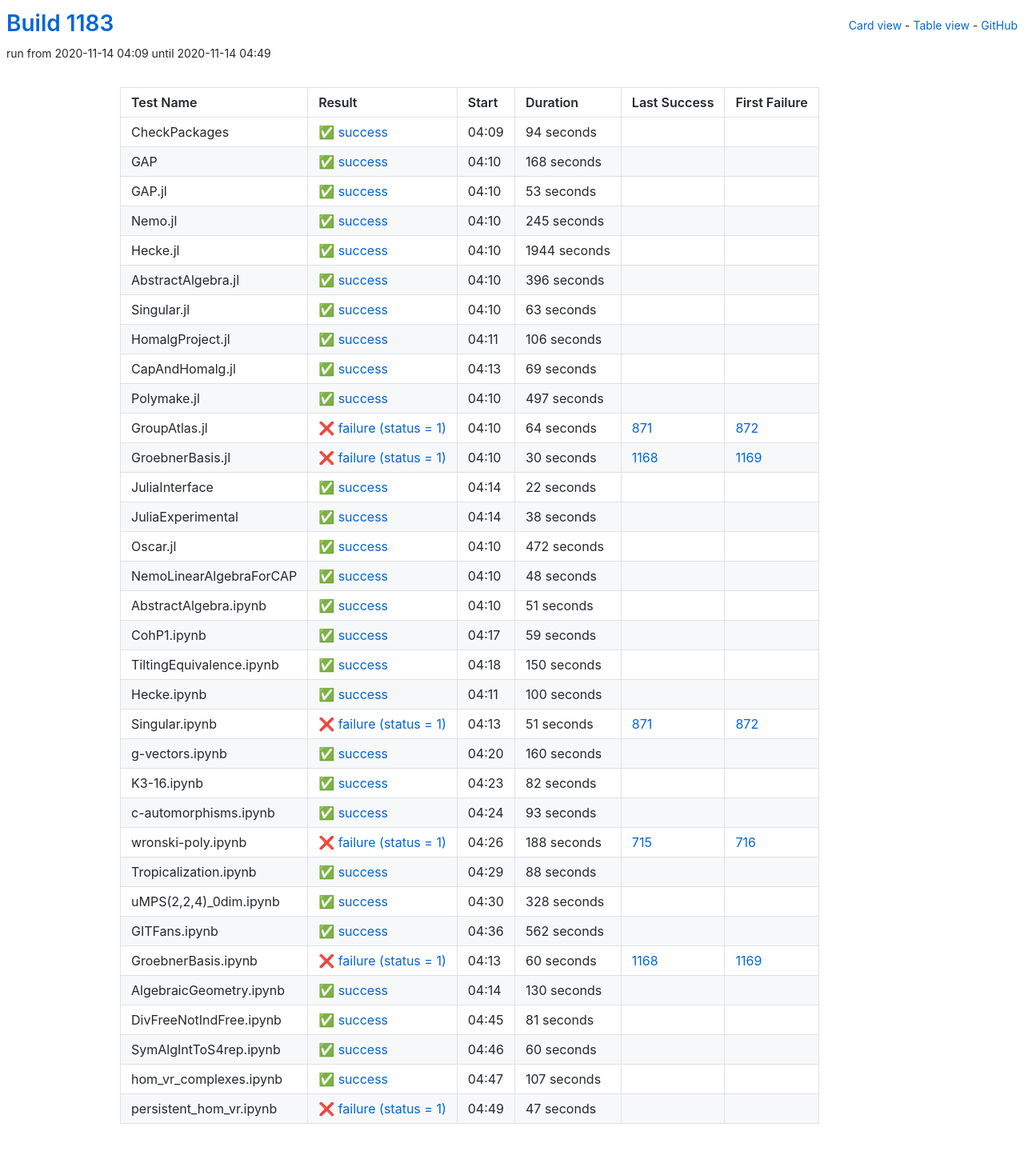
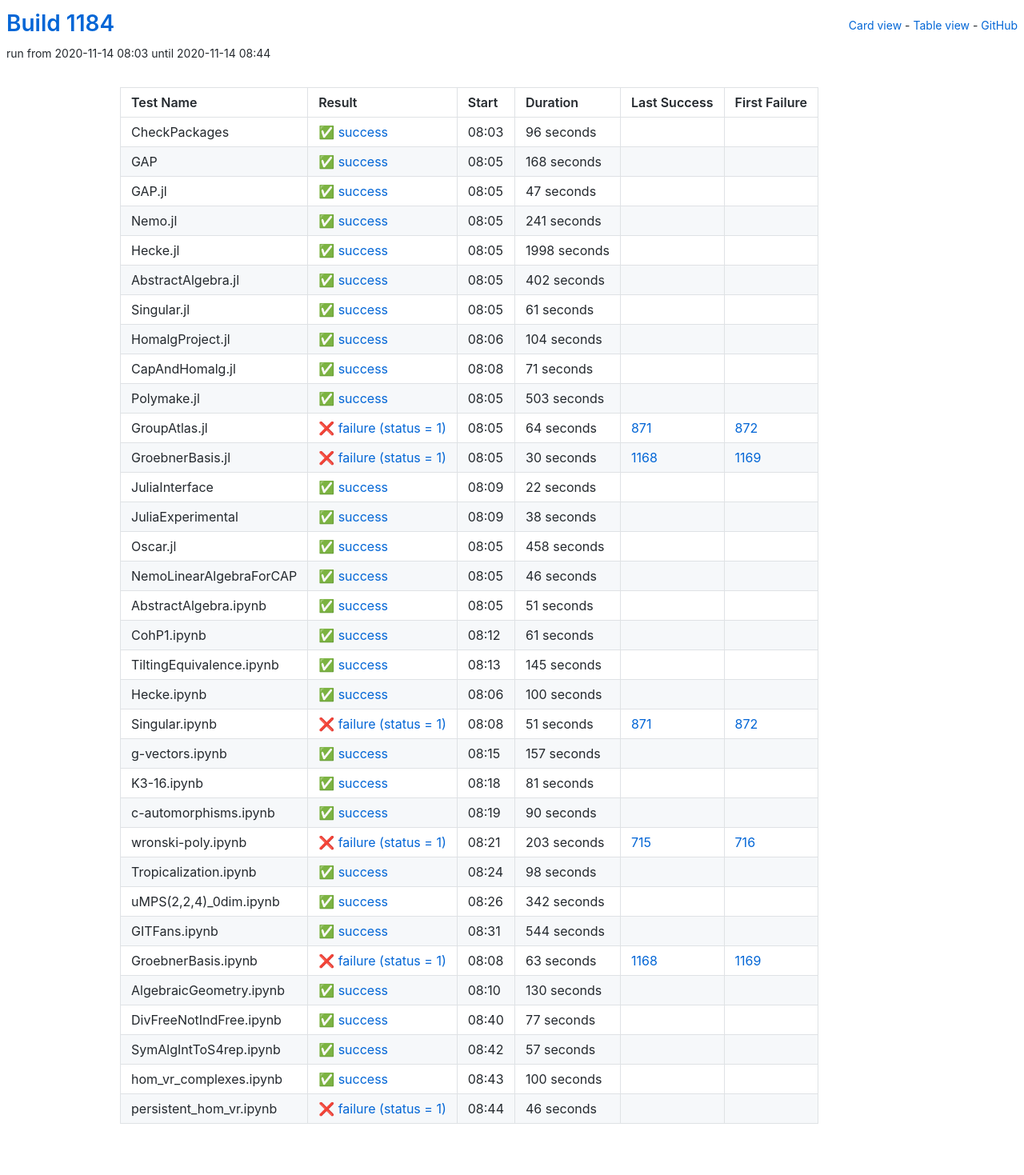
Before and after one commit to oscar-system/oscar-ci-status-stable, a Jekyll site: the page built from table.html, in a window 1280 px wide. Shown: the whole page at 80% size. Built offline with Jekyll 4.4.1, drawn with Linux system fonts in a browser that asks for light colours.

Commit message:
Build #1184

```diff
--- a/_data/ci.yml
+++ b/_data/ci.yml
@@ -1,6 +1,6 @@
 ---
-build: 1183
-build_url: https://oscarci.mathematik.uni-kl.de/job/oscar-stable/1183/
+build: 1184
+build_url: https://oscarci.mathematik.uni-kl.de/job/oscar-stable/1184/
 job: oscar-stable
 organization: oscar-system
 repo: oscar-ci-status-stable
@@ -8,20 +8,20 @@ repourl: https://github.com/oscar-system/oscar-ci-status-stable
 tests:
 - name: CheckPackages
   id: checkpackages
-  log: https://oscarci.mathematik.uni-kl.de/job/oscar-stable/1183/artifact/logs/build-1183/CheckPackages.log
-  start: 2020-11-14 04:09
+  log: https://oscarci.mathematik.uni-kl.de/job/oscar-stable/1184/artifact/logs/build-1184/CheckPackages.log
+  start: 2020-11-14 08:03
   success: true
   exitcode: 0
   status: success
-  duration: 94
+  duration: 96
   last_success: false
   last_success_url:
   first_failure: false
   first_failure_url:
 - name: GAP
   id: gap
-  log: https://oscarci.mathematik.uni-kl.de/job/oscar-stable/1183/artifact/logs/build-1183/GAP.log
-  start: 2020-11-14 04:10
+  log: https://oscarci.mathematik.uni-kl.de/job/oscar-stable/1184/artifact/logs/build-1184/GAP.log
+  start: 2020-11-14 08:05
   success: true
   exitcode: 0
   status: success
@@ -32,104 +32,104 @@ tests:
   first_failure_url:
 - name: GAP.jl
   id: gap-jl
-  log: https://oscarci.mathematik.uni-kl.de/job/oscar-stable/1183/artifact/logs/build-1183/GAP.jl.log
-  start: 2020-11-14 04:10
+  log: https://oscarci.mathematik.uni-kl.de/job/oscar-stable/1184/artifact/logs/build-1184/GAP.jl.log
+  start: 2020-11-14 08:05
   success: true
   exitcode: 0
   status: success
-  duration: 53
+  duration: 47
   last_success: false
   last_success_url:
   first_failure: false
   first_failure_url:
 - name: Nemo.jl
   id: nemo-jl
-  log: https://oscarci.mathematik.uni-kl.de/job/oscar-stable/1183/artifact/logs/build-1183/Nemo.jl.log
-  start: 2020-11-14 04:10
+  log: https://oscarci.mathematik.uni-kl.de/job/oscar-stable/1184/artifact/logs/build-1184/Nemo.jl.log
+  start: 2020-11-14 08:05
   success: true
   exitcode: 0
   status: success
-  duration: 245
+  duration: 241
   last_success: false
   last_success_url:
   first_failure: false
   first_failure_url:
 - name: Hecke.jl
   id: hecke-jl
-  log: https://oscarci.mathematik.uni-kl.de/job/oscar-stable/1183/artifact/logs/build-1183/Hecke.jl.log
-  start: 2020-11-14 04:10
+  log: https://oscarci.mathematik.uni-kl.de/job/oscar-stable/1184/artifact/logs/build-1184/Hecke.jl.log
+  start: 2020-11-14 08:05
   success: true
   exitcode: 0
   status: success
-  duration: 1944
+  duration: 1998
   last_success: false
   last_success_url:
   first_failure: false
   first_failure_url:
 - name: AbstractAlgebra.jl
   id: abstractalgebra-jl
-  log: https://oscarci.mathematik.uni-kl.de/job/oscar-stable/1183/artifact/logs/build-1183/AbstractAlgebra.jl.log
-  start: 2020-11-14 04:10
+  log: https://oscarci.mathematik.uni-kl.de/job/oscar-stable/1184/artifact/logs/build-1184/AbstractAlgebra.jl.log
+  start: 2020-11-14 08:05
   success: true
   exitcode: 0
   status: success
-  duration: 396
+  duration: 402
   last_success: false
   last_success_url:
   first_failure: false
   first_failure_url:
 - name: Singular.jl
   id: singular-jl
-  log: https://oscarci.mathematik.uni-kl.de/job/oscar-stable/1183/artifact/logs/build-1183/Singular.jl.log
-  start: 2020-11-14 04:10
+  log: https://oscarci.mathematik.uni-kl.de/job/oscar-stable/1184/artifact/logs/build-1184/Singular.jl.log
+  start: 2020-11-14 08:05
   success: true
   exitcode: 0
   status: success
-  duration: 63
+  duration: 61
   last_success: false
   last_success_url:
   first_failure: false
   first_failure_url:
 - name: HomalgProject.jl
   id: homalgproject-jl
-  log: https://oscarci.mathematik.uni-kl.de/job/oscar-stable/1183/artifact/logs/build-1183/HomalgProject.jl.log
-  start: 2020-11-14 04:11
+  log: https://oscarci.mathematik.uni-kl.de/job/oscar-stable/1184/artifact/logs/build-1184/HomalgProject.jl.log
+  start: 2020-11-14 08:06
   success: true
   exitcode: 0
   status: success
-  duration: 106
+  duration: 104
   last_success: false
   last_success_url:
   first_failure: false
   first_failure_url:
 - name: CapAndHomalg.jl
   id: capandhomalg-jl
-  log: https://oscarci.mathematik.uni-kl.de/job/oscar-stable/1183/artifact/logs/build-1183/CapAndHomalg.jl.log
-  start: 2020-11-14 04:13
+  log: https://oscarci.mathematik.uni-kl.de/job/oscar-stable/1184/artifact/logs/build-1184/CapAndHomalg.jl.log
+  start: 2020-11-14 08:08
   success: true
   exitcode: 0
   status: success
-  duration: 69
+  duration: 71
   last_success: false
   last_success_url:
   first_failure: false
   first_failure_url:
 - name: Polymake.jl
   id: polymake-jl
-  log: https://oscarci.mathematik.uni-kl.de/job/oscar-stable/1183/artifact/logs/build-1183/Polymake.jl.log
-  start: 2020-11-14 04:10
+  log: https://oscarci.mathematik.uni-kl.de/job/oscar-stable/1184/artifact/logs/build-1184/Polymake.jl.log
+  start: 2020-11-14 08:05
   success: true
   exitcode: 0
   status: success
-  duration: 497
+  duration: 503
   last_success: false
   last_success_url:
   first_failure: false
   first_failure_url:
 - name: GroupAtlas.jl
   id: groupatlas-jl
-  log: https://oscarci.mathematik.uni-kl.de/job/oscar-stable/1183/artifact/logs/build-1183/GroupAtlas.jl.log
-  start: 2020-11-14 04:10
+  log: https://oscarci.mathematik.uni-kl.de/job/oscar-stable/1184/artifact/logs/build-1184/GroupAtlas.jl.log
+  start: 2020-11-14 08:05
   success: false
   exitcode: 1
   status: failure
@@ -140,8 +140,8 @@ tests:
   first_failure_url: https://oscarci.mathematik.uni-kl.de/job/oscar-stable/872/
 - name: GroebnerBasis.jl
   id: groebnerbasis-jl
-  log: https://oscarci.mathematik.uni-kl.de/job/oscar-stable/1183/artifact/logs/build-1183/GroebnerBasis.jl.log
-  start: 2020-11-14 04:10
+  log: https://oscarci.mathematik.uni-kl.de/job/oscar-stable/1184/artifact/logs/build-1184/GroebnerBasis.jl.log
+  start: 2020-11-14 08:05
   success: false
   exitcode: 1
   status: failure
@@ -152,8 +152,8 @@ tests:
   first_failure_url: https://oscarci.mathematik.uni-kl.de/job/oscar-stable/1169/
 - name: JuliaInterface
   id: juliainterface
-  log: https://oscarci.mathematik.uni-kl.de/job/oscar-stable/1183/artifact/logs/build-1183/JuliaInterface.log
-  start: 2020-11-14 04:14
+  log: https://oscarci.mathematik.uni-kl.de/job/oscar-stable/1184/artifact/logs/build-1184/JuliaInterface.log
+  start: 2020-11-14 08:09
   success: true
   exitcode: 0
   status: success
@@ -164,8 +164,8 @@ tests:
   first_failure_url:
 - name: JuliaExperimental
   id: juliaexperimental
-  log: https://oscarci.mathematik.uni-kl.de/job/oscar-stable/1183/artifact/logs/build-1183/JuliaExperimental.log
-  start: 2020-11-14 04:14
+  log: https://oscarci.mathematik.uni-kl.de/job/oscar-stable/1184/artifact/logs/build-1184/JuliaExperimental.log
+  start: 2020-11-14 08:09
   success: true
   exitcode: 0
   status: success
@@ -176,32 +176,32 @@ tests:
   first_failure_url:
 - name: Oscar.jl
   id: oscar-jl
-  log: https://oscarci.mathematik.uni-kl.de/job/oscar-stable/1183/artifact/logs/build-1183/Oscar.jl.log
-  start: 2020-11-14 04:10
+  log: https://oscarci.mathematik.uni-kl.de/job/oscar-stable/1184/artifact/logs/build-1184/Oscar.jl.log
+  start: 2020-11-14 08:05
   success: true
   exitcode: 0
   status: success
-  duration: 472
+  duration: 458
   last_success: false
   last_success_url:
   first_failure: false
   first_failure_url:
 - name: NemoLinearAlgebraForCAP
   id: nemolinearalgebraforcap
-  log: https://oscarci.mathematik.uni-kl.de/job/oscar-stable/1183/artifact/logs/build-1183/NemoLinearAlgebraForCAP.log
-  start: 2020-11-14 04:10
+  log: https://oscarci.mathematik.uni-kl.de/job/oscar-stable/1184/artifact/logs/build-1184/NemoLinearAlgebraForCAP.log
+  start: 2020-11-14 08:05
   success: true
   exitcode: 0
   status: success
-  duration: 48
+  duration: 46
   last_success: false
   last_success_url:
   first_failure: false
   first_failure_url:
 - name: AbstractAlgebra.ipynb
   id: abstractalgebra-ipynb
-  log: https://oscarci.mathematik.uni-kl.de/job/oscar-stable/1183/artifact/logs/build-1183/AbstractAlgebra.ipynb.log
-  start: 2020-11-14 04:10
+  log: https://oscarci.mathematik.uni-kl.de/job/oscar-stable/1184/artifact/logs/build-1184/AbstractAlgebra.ipynb.log
+  start: 2020-11-14 08:05
   success: true
   exitcode: 0
   status: success
@@ -212,32 +212,32 @@ tests:
   first_failure_url:
 - name: CohP1.ipynb
   id: cohp1-ipynb
-  log: https://oscarci.mathematik.uni-kl.de/job/oscar-stable/1183/artifact/logs/build-1183/CohP1.ipynb.log
-  start: 2020-11-14 04:17
+  log: https://oscarci.mathematik.uni-kl.de/job/oscar-stable/1184/artifact/logs/build-1184/CohP1.ipynb.log
+  start: 2020-11-14 08:12
   success: true
   exitcode: 0
   status: success
-  duration: 59
+  duration: 61
   last_success: false
   last_success_url:
   first_failure: false
   first_failure_url:
 - name: TiltingEquivalence.ipynb
   id: tiltingequivalence-ipynb
-  log: https://oscarci.mathematik.uni-kl.de/job/oscar-stable/1183/artifact/logs/build-1183/TiltingEquivalence.ipynb.log
-  start: 2020-11-14 04:18
+  log: https://oscarci.mathematik.uni-kl.de/job/oscar-stable/1184/artifact/logs/build-1184/TiltingEquivalence.ipynb.log
+  start: 2020-11-14 08:13
   success: true
   exitcode: 0
   status: success
-  duration: 150
+  duration: 145
   last_success: false
   last_success_url:
   first_failure: false
   first_failure_url:
 - name: Hecke.ipynb
   id: hecke-ipynb
-  log: https://oscarci.mathematik.uni-kl.de/job/oscar-stable/1183/artifact/logs/build-1183/Hecke.ipynb.log
-  start: 2020-11-14 04:11
+  log: https://oscarci.mathematik.uni-kl.de/job/oscar-stable/1184/artifact/logs/build-1184/Hecke.ipynb.log
+  start: 2020-11-14 08:06
   success: true
   exitcode: 0
   status: success
@@ -248,8 +248,8 @@ tests:
   first_failure_url:
 - name: Singular.ipynb
   id: singular-ipynb
-  log: https://oscarci.mathematik.uni-kl.de/job/oscar-stable/1183/artifact/logs/build-1183/Singular.ipynb.log
-  start: 2020-11-14 04:13
+  log: https://oscarci.mathematik.uni-kl.de/job/oscar-stable/1184/artifact/logs/build-1184/Singular.ipynb.log
+  start: 2020-11-14 08:08
   success: false
   exitcode: 1
   status: failure
@@ -260,104 +260,104 @@ tests:
   first_failure_url: https://oscarci.mathematik.uni-kl.de/job/oscar-stable/872/
 - name: g-vectors.ipynb
   id: g-vectors-ipynb
-  log: https://oscarci.mathematik.uni-kl.de/job/oscar-stable/1183/artifact/logs/build-1183/g-vectors.ipynb.log
-  start: 2020-11-14 04:20
+  log: https://oscarci.mathematik.uni-kl.de/job/oscar-stable/1184/artifact/logs/build-1184/g-vectors.ipynb.log
+  start: 2020-11-14 08:15
   success: true
   exitcode: 0
   status: success
-  duration: 160
+  duration: 157
   last_success: false
   last_success_url:
   first_failure: false
   first_failure_url:
 - name: K3-16.ipynb
   id: k3-16-ipynb
-  log: https://oscarci.mathematik.uni-kl.de/job/oscar-stable/1183/artifact/logs/build-1183/K3-16.ipynb.log
-  start: 2020-11-14 04:23
+  log: https://oscarci.mathematik.uni-kl.de/job/oscar-stable/1184/artifact/logs/build-1184/K3-16.ipynb.log
+  start: 2020-11-14 08:18
   success: true
   exitcode: 0
   status: success
-  duration: 82
+  duration: 81
   last_success: false
   last_success_url:
   first_failure: false
   first_failure_url:
 - name: c-automorphisms.ipynb
   id: c-automorphisms-ipynb
-  log: https://oscarci.mathematik.uni-kl.de/job/oscar-stable/1183/artifact/logs/build-1183/c-automorphisms.ipynb.log
-  start: 2020-11-14 04:24
+  log: https://oscarci.mathematik.uni-kl.de/job/oscar-stable/1184/artifact/logs/build-1184/c-automorphisms.ipynb.log
+  start: 2020-11-14 08:19
   success: true
   exitcode: 0
   status: success
-  duration: 93
+  duration: 90
   last_success: false
   last_success_url:
   first_failure: false
   first_failure_url:
 - name: wronski-poly.ipynb
   id: wronski-poly-ipynb
-  log: https://oscarci.mathematik.uni-kl.de/job/oscar-stable/1183/artifact/logs/build-1183/wronski-poly.ipynb.log
-  start: 2020-11-14 04:26
+  log: https://oscarci.mathematik.uni-kl.de/job/oscar-stable/1184/artifact/logs/build-1184/wronski-poly.ipynb.log
+  start: 2020-11-14 08:21
   success: false
   exitcode: 1
   status: failure
-  duration: 188
+  duration: 203
   last_success: 715
   last_success_url: https://oscarci.mathematik.uni-kl.de/job/oscar-stable/715/
   first_failure: 716
   first_failure_url: https://oscarci.mathematik.uni-kl.de/job/oscar-stable/716/
 - name: Tropicalization.ipynb
   id: tropicalization-ipynb
-  log: https://oscarci.mathematik.uni-kl.de/job/oscar-stable/1183/artifact/logs/build-1183/Tropicalization.ipynb.log
-  start: 2020-11-14 04:29
+  log: https://oscarci.mathematik.uni-kl.de/job/oscar-stable/1184/artifact/logs/build-1184/Tropicalization.ipynb.log
+  start: 2020-11-14 08:24
   success: true
   exitcode: 0
   status: success
-  duration: 88
+  duration: 98
   last_success: false
   last_success_url:
   first_failure: false
   first_failure_url:
 - name: uMPS(2,2,4)_0dim.ipynb
   id: umps-2-2-4-0dim-ipynb
-  log: https://oscarci.mathematik.uni-kl.de/job/oscar-stable/1183/artifact/logs/build-1183/uMPS-2-2-4-_0dim.ipynb.log
-  start: 2020-11-14 04:30
+  log: https://oscarci.mathematik.uni-kl.de/job/oscar-stable/1184/artifact/logs/build-1184/uMPS-2-2-4-_0dim.ipynb.log
+  start: 2020-11-14 08:26
   success: true
   exitcode: 0
   status: success
-  duration: 328
+  duration: 342
   last_success: false
   last_success_url:
   first_failure: false
   first_failure_url:
 - name: GITFans.ipynb
   id: gitfans-ipynb
-  log: https://oscarci.mathematik.uni-kl.de/job/oscar-stable/1183/artifact/logs/build-1183/GITFans.ipynb.log
-  start: 2020-11-14 04:36
+  log: https://oscarci.mathematik.uni-kl.de/job/oscar-stable/1184/artifact/logs/build-1184/GITFans.ipynb.log
+  start: 2020-11-14 08:31
   success: true
   exitcode: 0
   status: success
-  duration: 562
+  duration: 544
   last_success: false
   last_success_url:
   first_failure: false
   first_failure_url:
 - name: GroebnerBasis.ipynb
   id: groebnerbasis-ipynb
-  log: https://oscarci.mathematik.uni-kl.de/job/oscar-stable/1183/artifact/logs/build-1183/GroebnerBasis.ipynb.log
-  start: 2020-11-14 04:13
+  log: https://oscarci.mathematik.uni-kl.de/job/oscar-stable/1184/artifact/logs/build-1184/GroebnerBasis.ipynb.log
+  start: 2020-11-14 08:08
   success: false
   exitcode: 1
   status: failure
-  duration: 60
+  duration: 63
   last_success: 1168
   last_success_url: https://oscarci.mathematik.uni-kl.de/job/oscar-stable/1168/
   first_failure: 1169
   first_failure_url: https://oscarci.mathematik.uni-kl.de/job/oscar-stable/1169/
 - name: AlgebraicGeometry.ipynb
   id: algebraicgeometry-ipynb
-  log: https://oscarci.mathematik.uni-kl.de/job/oscar-stable/1183/artifact/logs/build-1183/AlgebraicGeometry.ipynb.log
-  start: 2020-11-14 04:14
+  log: https://oscarci.mathematik.uni-kl.de/job/oscar-stable/1184/artifact/logs/build-1184/AlgebraicGeometry.ipynb.log
+  start: 2020-11-14 08:10
   success: true
   exitcode: 0
   status: success
@@ -368,48 +368,48 @@ tests:
   first_failure_url:
 - name: DivFreeNotIndFree.ipynb
   id: divfreenotindfree-ipynb
-  log: https://oscarci.mathematik.uni-kl.de/job/oscar-stable/1183/artifact/logs/build-1183/DivFreeNotIndFree.ipynb.log
-  start: 2020-11-14 04:45
+  log: https://oscarci.mathematik.uni-kl.de/job/oscar-stable/1184/artifact/logs/build-1184/DivFreeNotIndFree.ipynb.log
+  start: 2020-11-14 08:40
   success: true
   exitcode: 0
   status: success
-  duration: 81
+  duration: 77
   last_success: false
   last_success_url:
   first_failure: false
   first_failure_url:
 - name: SymAlgIntToS4rep.ipynb
   id: symalginttos4rep-ipynb
-  log: https://oscarci.mathematik.uni-kl.de/job/oscar-stable/1183/artifact/logs/build-1183/SymAlgIntToS4rep.ipynb.log
-  start: 2020-11-14 04:46
+  log: https://oscarci.mathematik.uni-kl.de/job/oscar-stable/1184/artifact/logs/build-1184/SymAlgIntToS4rep.ipynb.log
+  start: 2020-11-14 08:42
   success: true
   exitcode: 0
   status: success
-  duration: 60
+  duration: 57
   last_success: false
   last_success_url:
   first_failure: false
   first_failure_url:
 - name: hom_vr_complexes.ipynb
   id: hom-vr-complexes-ipynb
-  log: https://oscarci.mathematik.uni-kl.de/job/oscar-stable/1183/artifact/logs/build-1183/hom_vr_complexes.ipynb.log
-  start: 2020-11-14 04:47
+  log: https://oscarci.mathematik.uni-kl.de/job/oscar-stable/1184/artifact/logs/build-1184/hom_vr_complexes.ipynb.log
+  start: 2020-11-14 08:43
   success: true
   exitcode: 0
   status: success
-  duration: 107
+  duration: 100
   last_success: false
   last_success_url:
   first_failure: false
   first_failure_url:
 - name: persistent_hom_vr.ipynb
   id: persistent-hom-vr-ipynb
-  log: https://oscarci.mathematik.uni-kl.de/job/oscar-stable/1183/artifact/logs/build-1183/persistent_hom_vr.ipynb.log
-  start: 2020-11-14 04:49
+  log: https://oscarci.mathematik.uni-kl.de/job/oscar-stable/1184/artifact/logs/build-1184/persistent_hom_vr.ipynb.log
+  start: 2020-11-14 08:44
   success: false
   exitcode: 1
   status: failure
-  duration: 47
+  duration: 46
   last_success: false
   last_success_url:
   first_failure: false
```
Also changed, not shown: README.md.
